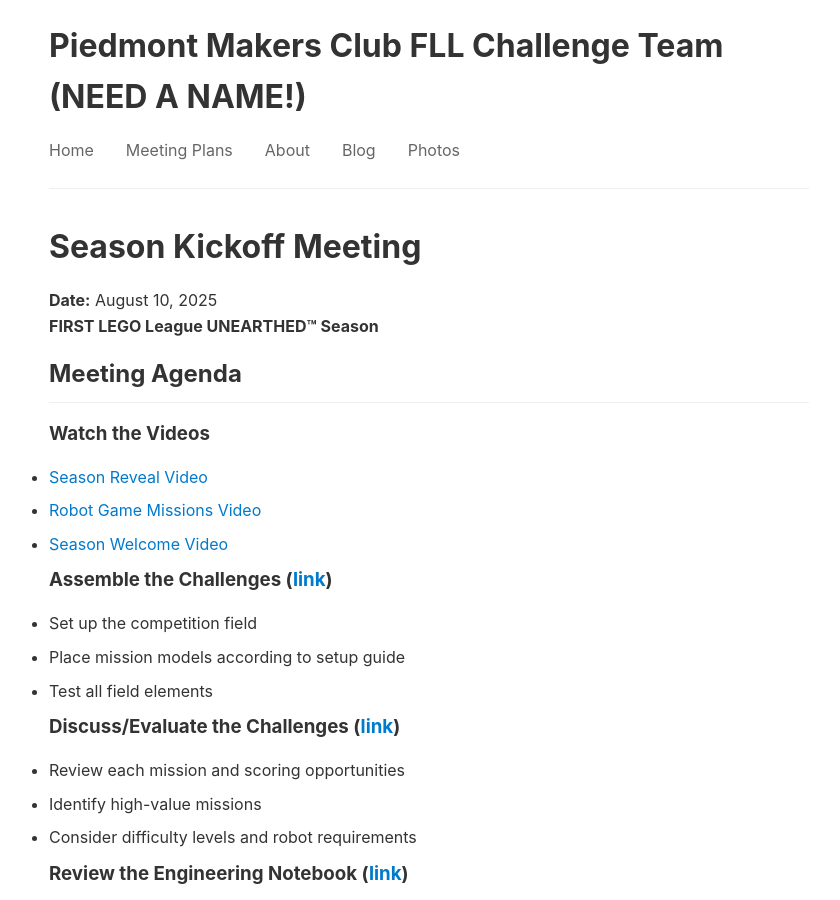
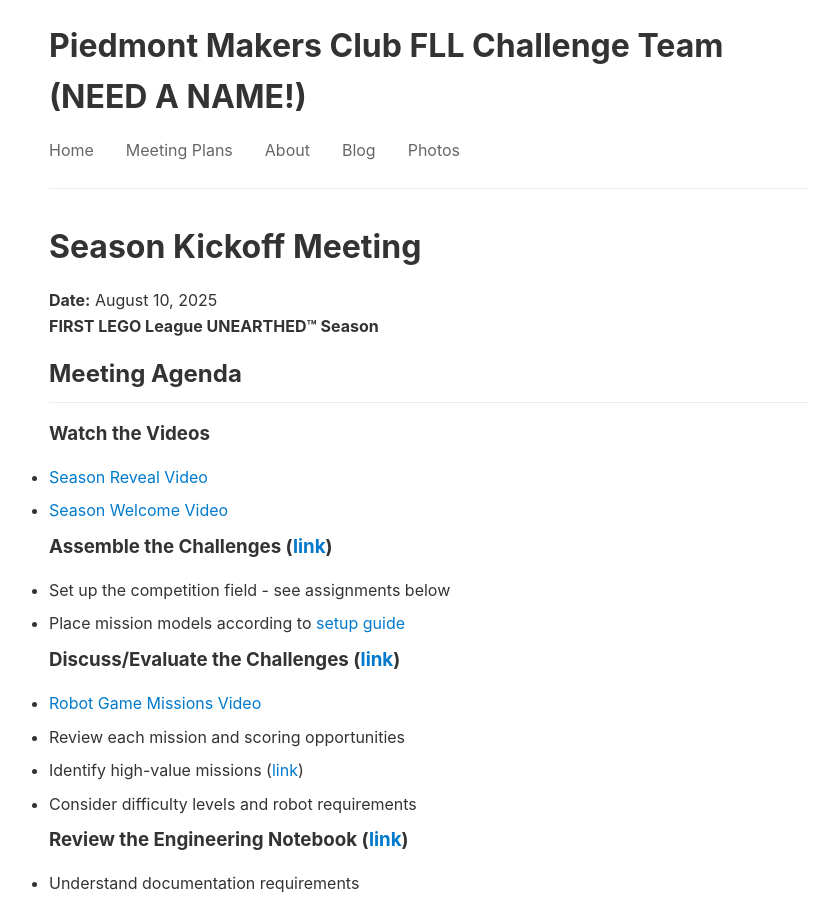
Before and after one commit to steveybaby/fll, a Jekyll site: the page built from meetings/2025-08-10-season-kickoff.md, in a window 1280 px wide and 900 px high. Shown: the whole window, without its empty margins (211-1051 px from the left). Built offline with Jekyll 4.4.1, drawn with Linux system fonts in a browser that asks for light colours.

Commit message:
Update meeting agenda with additional resources and improvements
- Added Robot Game Missions Video link to Discuss/Evaluate section
- Added setup guide link for field assembly
- Added scoring spreadsheet link for identifying high-value missions
- Improved meeting flow and resource accessibility

🤖 Generated with [Claude Code](https://claude.ai/code)

Co-Authored-By: Claude <noreply@anthropic.com>

```diff
--- a/meetings/2025-08-10-season-kickoff.md
+++ b/meetings/2025-08-10-season-kickoff.md
@@ -12,17 +12,16 @@ date: 2025-08-10
 
 ### Watch the Videos
 - [Season Reveal Video](https://youtu.be/exWkcUBS0j8?si=iBuccvzflOIHoSUw)
-- [Robot Game Missions Video](https://youtu.be/ErDj8myI_Tg)
 - [Season Welcome Video](https://youtu.be/PlJ51XUoP-Q)
 
 ### Assemble the Challenges ([link](#model-building-assignments))
-- Set up the competition field
-- Place mission models according to setup guide
-- Test all field elements
+- Set up the competition field - see assignments below
+- Place mission models according to [setup guide](https://firstinspires.blob.core.windows.net/fll/challenge/2025-26/fll-challenge-unearthed-field-setup-reference-guide.pdf)
 
 ### Discuss/Evaluate the Challenges ([link](https://youtu.be/ErDj8myI_Tg))
+- [Robot Game Missions Video](https://youtu.be/ErDj8myI_Tg)
 - Review each mission and scoring opportunities
-- Identify high-value missions
+- Identify high-value missions ([link](https://docs.google.com/spreadsheets/d/16GoX7ViYFpjIp-rWnRepenPGJnRnlhobnPAYEqyGCG0/edit?gid=1372039276#gid=1372039276))
 - Consider difficulty levels and robot requirements
 
 ### Review the Engineering Notebook ([link](https://firstinspires.blob.core.windows.net/fll/challenge/2025-26/fll-challenge-unearthed-en.pdf))
```
